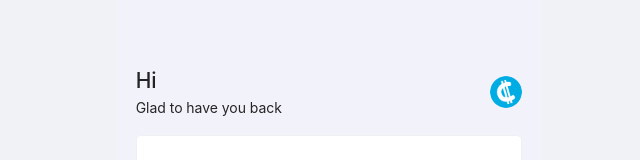
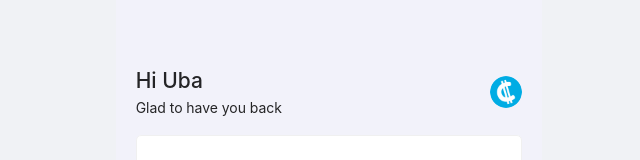
Before and after one commit to afullsnack/laundro, a Next.js app in the folder apps/web/: page /home in a window 1280 px wide. Shown: the top 160 px of the page, without its empty margins (311-951 px from the left). Built offline with nearby package versions, Linux system fonts and the light colour scheme; no server answers.

Commit message:
CHORE: Changed test username 👌🏾

```diff
--- a/apps/web/pages/home/index.js
+++ b/apps/web/pages/home/index.js
@@ -49,7 +49,7 @@ function Home() {
               justifyContent: "center",
             }}
           >
-            <h2 style={{ margin: 0 }}>Hi {userData?.firstName}</h2>
+            <h2 style={{ margin: 0 }}>Hi Uba</h2>
             <span>Glad to have you back</span>
           </Col>
           <Col
```
